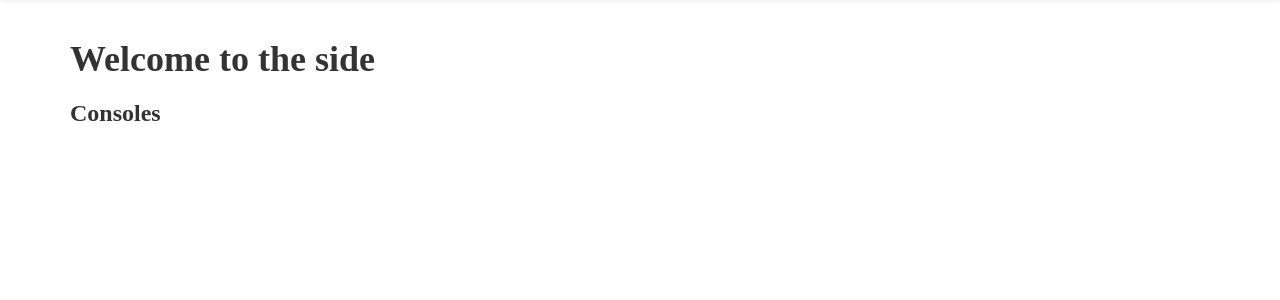
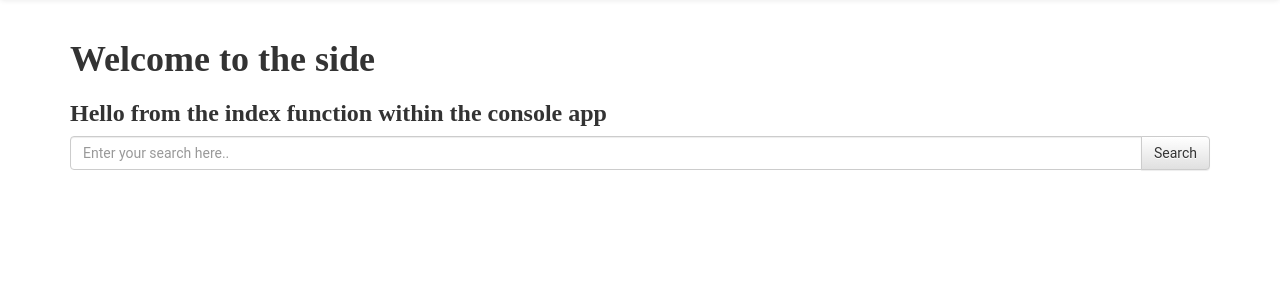
Before and after one commit to karalif/captain_console, a Django app: page /consoles/ in a window 1280 px wide. Shown: the part 52-352 px from the top of the page. Run offline with Django 3.2, Linux system fonts and the light colour scheme; data that the repository does not hold is empty; some libraries are stand-ins or nearby versions.

Commit message:
update console

```diff
--- a/captain_console/urls.py
+++ b/captain_console/urls.py
@@ -18,6 +18,7 @@ from django.urls import path, include
 
 urlpatterns = [
     path('', include('game.urls')),
+    path('', include('console.urls')),
     path('admin/', admin.site.urls),
     path('games/', include('game.urls')),
     path('consoles/', include('console.urls')),
--- a/console/urls.py
+++ b/console/urls.py
@@ -3,4 +3,7 @@ from . import views
 urlpatterns = [
     path('', views.index, name="console-index"),
     path('<int:id>', views.get_console_by_id, name="console_details"),
+    path('create_console', views.create_console, name="create_console"),
+    path('delete_console/<int:id>', views.delete_console, name="delete_console"),
+    path('update_console/<int:id>', views.update_console, name="update_console")
 ]
--- a/console/views.py
+++ b/console/views.py
@@ -1,5 +1,6 @@
 from django.shortcuts import render, get_object_or_404, redirect
 from console.models import Console
+from console.forms.console_form import ConsoleCreateForm, ConsoleUpdateForm
 from django.http import JsonResponse
 from django.contrib.auth.decorators import login_required
 
@@ -11,14 +12,52 @@ def index(request):
             'id': x.id,
             'name': x.name,
             'description': x.description,
+       #     'firstImage': x.consoleimage_set.first().image
         } for x in Console.objects.filter(name__icontains=search_filter)]
-        return JsonResponse({'data': games})
+        return JsonResponse({'data': consoles})
     context = {'consoles': Console.objects.all().order_by('name')}
     return render(request, 'console/index.html', context)
 
-# /games/1
+
+# /console/1
 @login_required
 def get_console_by_id(request, id):
     return render(request, 'console/console_details.html', {
         'console': get_object_or_404(Console, pk=id)
     })
+
+
+@login_required
+def create_console(request):
+    if request.method == 'POST':
+        form = ConsoleCreateForm(data=request.POST)
+        if form.is_valid():
+            console = form.save()
+          #  console_image = Console(image = request.POST['image'], console=console)
+           # console_image.save()
+            return redirect('console-index')
+    else:
+        form = ConsoleCreateForm()
+    return render(request, 'console/create_console.html', {
+        'form': form
+    })
+
+
+def delete_console(request, id):
+    console = get_object_or_404(Console, pk=id)
+    console.delete()
+    return redirect('console-index')
+
+def update_console(request, id):
+    instance = get_object_or_404(Console, pk=id)
+    if request.method == 'POST':
+        form = ConsoleUpdateForm(data=request.POST,instance=instance)
+        if form.is_valid():
+            form.save()
+            return redirect('console_details', id=id)
+    else:
+        form = ConsoleUpdateForm(instance=instance)
+    return render(request,'console/update_console.html',{
+        'form': form,
+        'id': id
+    })
--- a/game/views.py
+++ b/game/views.py
@@ -17,6 +17,8 @@ def index(request):
         return JsonResponse({'data': games})
     context = {'games': Games.objects.all().order_by('name')}
     return render(request, 'game/index.html', context)
+
+
 
 # /games/1
 @login_required
--- /dev/null
+++ b/static/js/consoles.js
@@ -0,0 +1,29 @@
+
+$(document).ready(function () {
+    $('#search-btn').on("click", function(e) {
+        e.preventDefault();
+        var searchText= $('#search-box').val();
+        console.log(searchText)
+            $.ajax({
+                url:'/console?search_filter=' + searchText,
+                type: 'GET',
+                success: function(resp){
+                var newHtml = resp.data.map(d =>{
+                    return `<div class="well console">
+                            <a href="/consoles/${d.id}">
+                                <img class="console-img" src="${d.firstImage}"/>
+                                <h4>${d.name}</h4>
+                                <p>${d.description}</p>
+                            </a>
+                            </div>`
+                });
+                $('.consoles').html(newHtml.join(''));
+                $('#search-box').val('');
+            },
+            error: function(xhr, status, error){
+                    //TODO: show toestr
+                console.error(error);
+            }
+        })
+    });
+});
--- a/templates/base.html
+++ b/templates/base.html
@@ -23,5 +23,6 @@
     <script src =  "https://cdnjs.cloudflare.com/ajax/libs/jquery/3.4.0/jquery.js" ></script>
     <script src="https://maxcdn.bootstrapcdn.com/bootstrap/3.3.7/js/bootstrap.min.js" integrity="sha384-Tc5IQib027qvyjSMfHjOMaLkfuWVxZxUPnCJA7l2mCWNIpG9mGCD8wGNIcPD7Txa" crossorigin="anonymous"></script>
     <script src="{% static 'js/games.js' %}"></script>
+    <script src="{% static 'js/consoles.js' %}"></script>
 </body>
 </html>
--- a/templates/console/console_details.html
+++ b/templates/console/console_details.html
@@ -6,5 +6,11 @@
     <p>{{ console.price}}</p>
     <div class="console-img" style="background-image: url('{{console.image}}')"></div>
 
+    <p>Console type: {{ console.category.name}} </p>
+    <img src="{{console.image}}"class="console.img" />
+
+    <a href="{% url 'delete_console' console.id %}" class="block btn btn-primary">Delete console</a>
+    <a href="{% url 'update_console' console.id %}" class="block btn btn-primary">Update console</a>
+
 
 {% endblock %}
--- a/templates/console/index.html
+++ b/templates/console/index.html
@@ -1,9 +1,15 @@
 {% extends 'base.html' %}
 {% block content %}
-    <h3>Consoles</h3>
-    <div class="consoles">
-        {% for console in consoles%}
-            {% include 'console/single_console.html' with console=console %}
-        {% endfor%}
+    <h3 class="red">Hello from the index function within the console app</h3>
+<div class="input-group">
+    <input type="search" class= "form-control" id ="search-box" placeholder="Enter your search here.."/>
+    <div class="input-group-btn">
+        <button type="button" id="search-btn" class="btn btn-default">Search</button>
     </div>
+</div>
+<div class="console">
+    {% for console in consoles %}
+        {% include 'console/single_console.html' with console=console %}
+    {% endfor %}
+</div>
 {% endblock %}
--- a/templates/game/single_game.html
+++ b/templates/game/single_game.html
@@ -2,6 +2,6 @@
     <a href="/games/{{ game.id }}">
         <img class ="game-img" src="{{game.gameimage_set.first.image}}"/>
     <h4>{{game.name}}}<h4/>
-    <p>{{game.description}}</p>
+    <p>Description: {{game.description}}</p>
     </a>
 </div>
```
Also changed, not shown: console/forms/console_form.py (added, +31 -0 lines), templates/console/create_console.html (added, +8 -0 lines), templates/console/update_console.html (added, +8 -0 lines), templates/game/index.html (line endings or trailing spaces).
